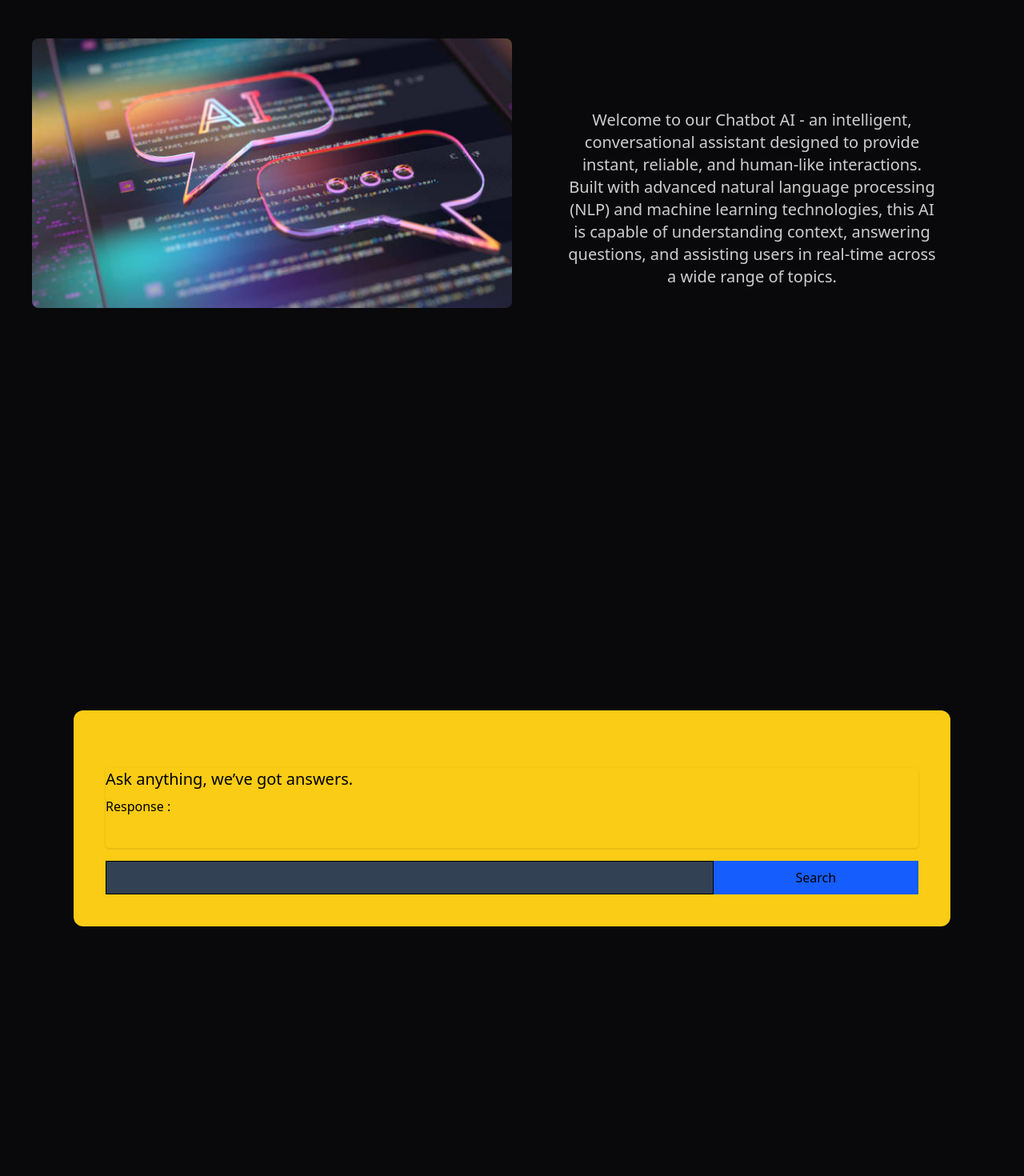
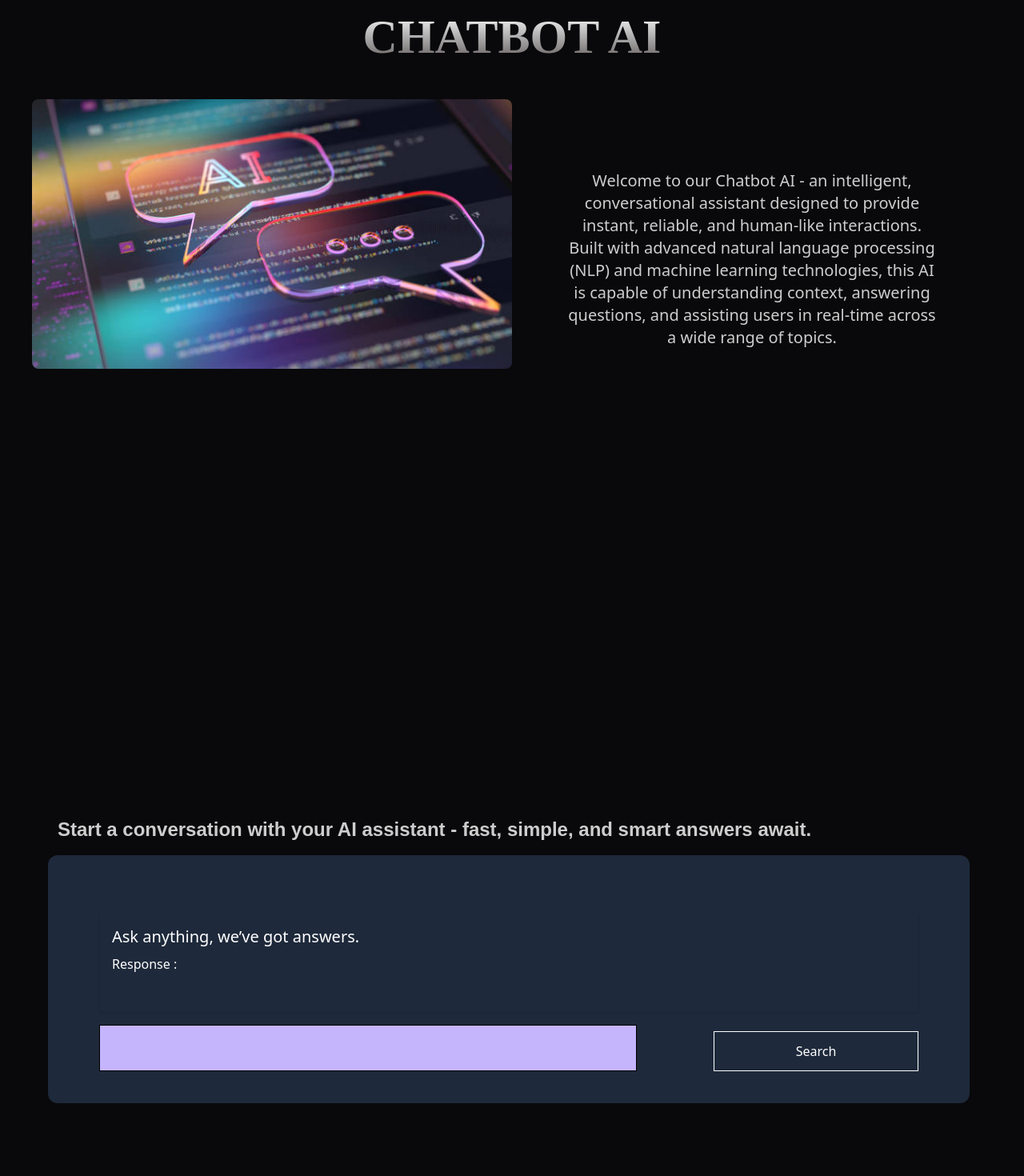
Before and after one commit to ROHITDUBEY777/Chatbot-AI, a React (Vite) app: page / in a window 1280 px wide. Shown: the part 240-1710 px from the top of the page at 80% size. Built offline with nearby package versions, Linux system fonts and the light colour scheme.

Commit message:
seventh commit

```diff
--- a/src/App.jsx
+++ b/src/App.jsx
@@ -12,7 +12,7 @@ function App() {
 
   return (
 
-<div className="absolute top-0 px-0 w-full bg-[#09090b] ">
+<div className="absolute top-0 px-0 md:w-full w-full bg-[#09090b] ">
 
       <Hero />
 
--- a/src/components/API.jsx
+++ b/src/components/API.jsx
@@ -17,8 +17,10 @@ const API = () => {
   const handlesubmit = async (e) => {
 
 
-   if(input === " " ) alert('Please ask a question before searching');
-   e.preventDefault();
+   if(input === " " ){
+     alert('Please ask a question before searching');
+    e.preventDefault();
+   }
 
 
    setLoading(true);
@@ -59,25 +61,29 @@ return response.data.candidates[0].content.parts[0].text;
 }
 
   return (
-    <div className='flex flex-row justify-center min-h-screen '>
+    <div className='flex  flex-col w-full items-center font-Poppins  border-white justify-center min-h-screen '>
+      <div className='items-center justify-center  w-full '>
 
-    <div className='flex flex-col w-1/1 px-4 mx-4  py-6 md:min-w-2/3  h-full  md:my-10 md:mx-10 lg:mx-23    text-black rounded-xl    md:px-10 md:py-10  bg-[#facc15]'>
+    <motion.p className='poppins flex  mb-4 text-base opacity-80 md:mx-10  md:px-8 md:w-fit md:text-xl lg:text-2xl text-center text-white'>Start a conversation with your AI assistant - fast, simple, and smart answers await.</motion.p>
+
+    <div className='flex flex-col w-full    justify-center md:w-[41rem] md:mx-15 lg:w-9/10  px-4     py-6    mb-8 md:px-16 md:py-10     text-white rounded-xl     bg-[#1e293b]'>
       {reply && (
-        <div className='mt-[4vh] p-4bg-[#57534e] rounded shadow '>
+        <div className='mt-[4vh] p-4 rounded shadow '>
           <h1 className='text-base md:text-xl mb-2'>Ask anything, we’ve got answers.</h1>
-          <h2 className='text-base  text-black  mb-2 ' > Response : </h2>
-          <p className='text-black text-sm py-4 '>{reply}</p>
+          <h2 className='text-base  text-white   ' > Response : </h2>
+          <p className='text-white md:text-base text-xs py-4 '>{reply}</p>
           </div>
       )}
-      <div className='flex flex-col md:flex-row lg:flex-row xl:flex-row justify-between '>
+      <div className='flex flex-col md:flex-row md:gap-8 lg:flex-row xl:flex-row justify-between '>
 
       <input type="text"  placeholder='Ask a question '
         value={input}
         onChange={(e)=> setinput(e.target.value)}
-        className='text-base text-black border bg-[#334155] w-full mt-[2vh] px-4 py-2 '  />
-        <motion.button type='button' whileTap={{scale:1.1}}  onClick={handlesubmit} className='mt-[2vh] bg-blue-600 bordertext-black px-3  w-full md:w-1/3 '> {loading ? "Thinking....." : "Search"}  </motion.button>
+        className='text-base text-black border bg-[#c4b5fd] w-full md:w-[42rem] mt-[2vh] px-4 py-2 '  />
+        <motion.button type='button' whileTap={{scale:1.1}} onClick={(e)=>handlesubmit(e.preventDefault())} className='mt-[3vh]  border hover:bg-[#09090b] hover:text-white cursor-pointer text-white px-4 py-3 md:py-3   w-full md:w-1/4 '> {loading ? "Thinking....." : "Search"}  </motion.button>
         </div>
     </div>
+        </div>
         </div>
   )
 }
--- a/src/components/About.jsx
+++ b/src/components/About.jsx
@@ -5,7 +5,7 @@ import botImg from "../assets/bot.webp";
 
 const About = () => {
   return (
-    <div className='flex flex-row  px-10 w-full justify-between'>
+    <div className='flex flex-col md:flex-col lg:flex-col xl:flex-row justify-center items-center  px-3 xl:px-10 w-full xl:justify-between'>
 
           <div className='flex flex-col py-4 '>
 
@@ -30,7 +30,7 @@ const About = () => {
         </div>
           <div className=''>
 
-           <img className=''
+           <img className='justify-center'
            src={botImg}>
 
            </img>
--- a/src/components/Hero.jsx
+++ b/src/components/Hero.jsx
@@ -1,7 +1,7 @@
 import {useState,useEffect,useRef} from 'react'
 import Navbar from './Navbar';
 import {   motion ,useAnimate,useAnimation,useInView } from 'framer-motion';
-import image from "../assets/AI.jpg"
+import Ai from "../assets/AI.jpg"
 
 
 
@@ -36,13 +36,22 @@ const  Hero = () => {
     },[inview,scrollingdown,controls]);
 
     return (
-        <div id='Hero' className='min-h-screen bg-[#09090b]  w-full   '>
+        <div  className=' min-h-screen min-w-screen w-full bg-[#09090b]    '>
 
 
             <Navbar />
-            <div className='flex flex-col  lg:flex-row px-4 w-fit  justify-between  md:px-10 mt-[36vh]'>
+            <motion.h1
+            initial = {{opacity:0,y:20}}
+            animate = {{opacity:1,y:0}}
+            transition={{duration : 0.5 , ease : "easeOut"}}
+            className='metalic-text text-3xl font-[Poppins]  font-bold opacity-80 md:text-6xl text-center text-white mt-[32vh]'>CHATBOT AI  </motion.h1>
+            <div className='flex flex-col  lg:flex-row px-4 w-full   justify-between  md:px-10 mt-[6vh]'>
 
-             <img src={image} className='rounded-lg  w-3/2 md:w-3/2 lg:w-1/2' />
+             <motion.img
+              initial = {{opacity : 0 , y:20 }}
+              animate = {{opacity:1,y:0}}
+              transition={{duration : 0.5 , ease : "easeOut"}}
+              src={Ai} className='rounded-lg  w-3/2 md:w-3/2 lg:w-1/2' />
             <motion.p
              ref={ref}
              initial={{opacity:0,y:20}}
--- a/src/components/Navbar.jsx
+++ b/src/components/Navbar.jsx
@@ -1,7 +1,7 @@
 import React, { useState } from 'react'
 import { IoMdMenu } from "react-icons/io";
 
-import {m, motion} from 'motion/react';
+import {easeIn, m, motion} from 'motion/react';
 
 const Navbar = () => {
 
@@ -16,15 +16,18 @@ const Navbar = () => {
   function controlmenu  () {
       setmenu(!menu);
   }
+  function closePopup () {
+    setmenu(false);
+  }
   return (
     <div>
      <nav className='flex flex-row  text-white top-0 justify-center fixed backdrop-blur-3xl z-50  px-3  py-5   w-full '>
-        <ul className='flex flex-row text-2xl  justify-between  w-full   '>
+        <ul className='flex flex-row text-2xl  justify-between md:w-screen w-full   '>
 
 
 
 
-            <li className='cursor-normal text-xl md:text-xl'>Chatbot AI</li>
+            <li className=' cursor-normal   text-xl md:text-xl'>Chatbot AI</li>
             <div className='   flex-row md:flex md:text-xl lg:text-2xl  md:gap-6 lg:gap-18 xl:gap-22 hidden justify-center'>
 
             <a ><li className='cursor-pointer opacity-70 hover:opacity-100'>Home </li></a>
@@ -50,14 +53,26 @@ const Navbar = () => {
 
              {/* mobile navbar  */}
              {menu && (
-             <div  className={`absolute flex md:hidden flex-col z-50 backdrop:blur-3xl duration-300 mx-2 h-screen w-fit px-6 py-5 gap-6 top-0 right-0 mt-[11vh]     transform transition-transform  border`}>
-              <ul className='flex flex-col gap-4 backdrop-blur-3xl '>
-                 <a ><li className='cursor-pointer opacity-70 hover:opacity-100'>Home </li></a>
+             <motion.div
+              initial={{opacity:0 , y:20}}
+              animate = {{opacity:100 ,y:20}}
+               transition={{duration:0.6,ease:"easeIn"}}
+
+               className={`absolute flex md:hidden bg-[#0f172a]  flex-col backdrop-blur-2xl z-50 duration-300 mx-2 h-screen w-fit px-6 py-5 gap-6 top-0 right-0    transform transition-transform  `}>
+                 <button onClick={()=>
+                closePopup()
+              } className="absolute  cursor-pointer  scale-125 top-4 left-4 text-white opacity-60 hover:opacity-100  transition duration-300">
+                <svg className="w-6 h-6" fill="none" stroke="currentColor" viewBox="0 0 24 24">
+                  <path strokeLinecap="round" strokeLinejoin="round" strokeWidth="2" d="M6 18L18 6M6 6l12 12"/>
+                </svg>
+              </button>
+              <ul className='flex flex-col mt-[9vh] gap-2 '>
+            <a ><li className='cursor-pointer opacity-70 hover:opacity-100'>Home </li></a>
             <li className='cursor-pointer opacity-70 hover:opacity-100'>About </li>
             <li className='cursor-pointer opacity-70 hover:opacity-100'>Service </li>
             <li className='cursor-pointer opacity-70 hover:opacity-100'>Contact Us  </li>
               </ul>
-             </div>
+             </motion.div>
              )}
           </div>
 
--- a/src/index.css
+++ b/src/index.css
@@ -7,3 +7,15 @@
   font-weight: 600;
 
 }
+
+.metalic-text{
+    /* position: relative; */
+    background: linear-gradient(to bottom,
+    rgba(255,255,255,1),
+    rgba(255,255,255,0.7),
+    rgb(117, 111, 111) 90%
+    );
+    color: transparent;
+    background-clip: text;
+
+  }
```
